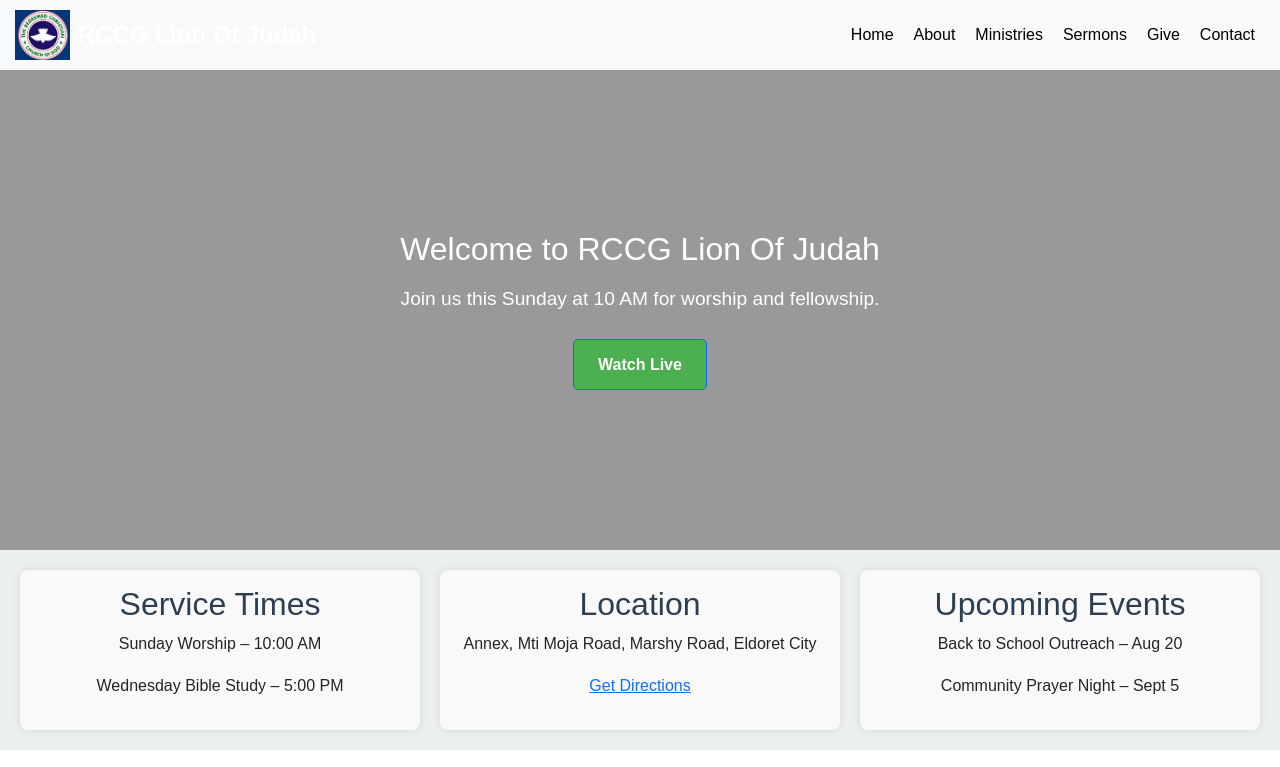
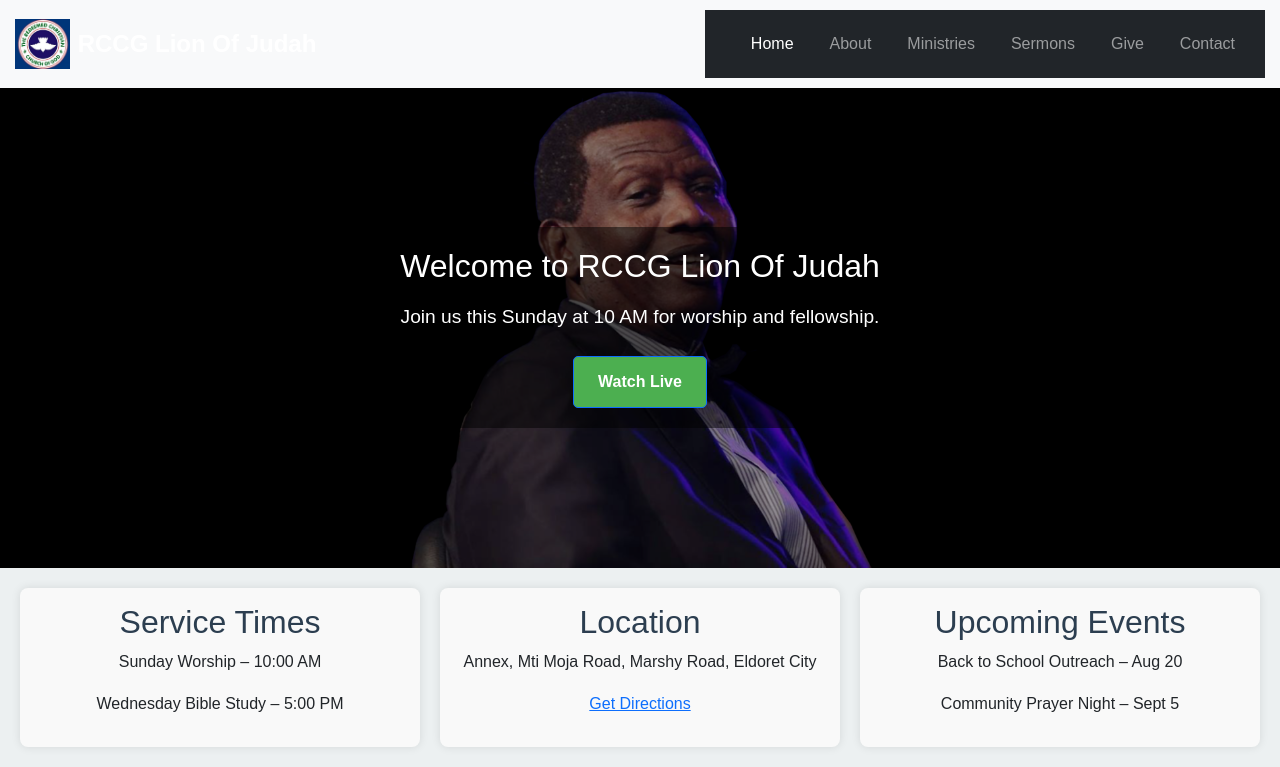
Before and after one commit to k1kabi/rccg-lion-of-judah, a plain HTML site: page index.html in a window 1280 px wide. Shown: the top 767 px of the page. Drawn offline with nearby package versions, Linux system fonts and the light colour scheme.

Commit message:
Update index.html

```diff
--- a/index.html
+++ b/index.html
@@ -95,26 +95,55 @@
             <img src="images/logo.JPG" alt="RCCG Lion Of Judah Logo" style="height:50px;">
             <span class="ms-2">RCCG Lion Of Judah</span>
         </div>
-        <nav>
-            <ul class="d-flex flex-wrap justify-content-center">
-                <li><a href="index.html" class="active">Home</a></li>
-                <li><a href="about.html">About</a></li>
-                <li><a href="ministries.html">Ministries</a></li>
-                <li><a href="sermons.html">Sermons</a></li>
-                <li><a href="give.html">Give</a></li>
-                <li><a href="contact.html">Contact</a></li>
+       <!-- Bootstrap Responsive Navbar -->
+<nav class="navbar navbar-expand-lg navbar-dark bg-dark">
+  <div class="container">
+    <!-- Brand -->
+    <a class="navbar-brand" href="index.html"></a>
+
+    <!-- Hamburger Button -->
+    <button class="navbar-toggler" type="button" data-bs-toggle="collapse" data-bs-target="#mainNavbar" aria-controls="mainNavbar" aria-expanded="false" aria-label="Toggle navigation">
+      <span class="navbar-toggler-icon"></span>
+    </button>
+
+    <!-- Menu Links -->
+    <div class="collapse navbar-collapse" id="mainNavbar">
+      <ul class="navbar-nav ms-auto">
+        <li class="nav-item"><a class="nav-link active" href="index.html">Home</a></li>
+        <li class="nav-item"><a class="nav-link" href="about.html">About</a></li>
+        <li class="nav-item"><a class="nav-link" href="ministries.html">Ministries</a></li>
+        <li class="nav-item"><a class="nav-link" href="sermons.html">Sermons</a></li>
+        <li class="nav-item"><a class="nav-link" href="give.html">Give</a></li>
+        <li class="nav-item"><a class="nav-link" href="contact.html">Contact</a></li>
       </ul>
+    </div>
+  </div>
 </nav>
+
+<!-- Bootstrap JS (needed for hamburger to work) -->
+<script src="https://cdn.jsdelivr.net/npm/bootstrap@5.3.2/dist/js/bootstrap.bundle.min.js"></script>
+
     </header>
 
     <!-- HERO SECTION -->
-    <section class="hero">
-        <div class="hero-content">
+   <section class="hero" style="
+       background-image: url('images/pngwing.co.png');
+       background-size: contain;
+       background-position: center;
+       background-repeat: no-repeat;
+       background-color: #000; /* fallback background */
+       color: white;
+       text-align: center;
+       padding: 80px 20px;
+       min-height: 400px; /* ensures enough space for the image */
+    ">
+       <div class="hero-content" style="background-color: rgba(0,0,0,0.5); padding: 20px; border-radius: 10px;">
          <h1>Welcome to RCCG Lion Of Judah</h1>
          <p>Join us this Sunday at 10 AM for worship and fellowship.</p>
          <a href="#" class="btn btn-primary">Watch Live</a>
        </div>
    </section>
+
 
     <!-- QUICK INFO -->
     <section class="info">
```
Lines whose indentation alone changed are shown as unchanged.
